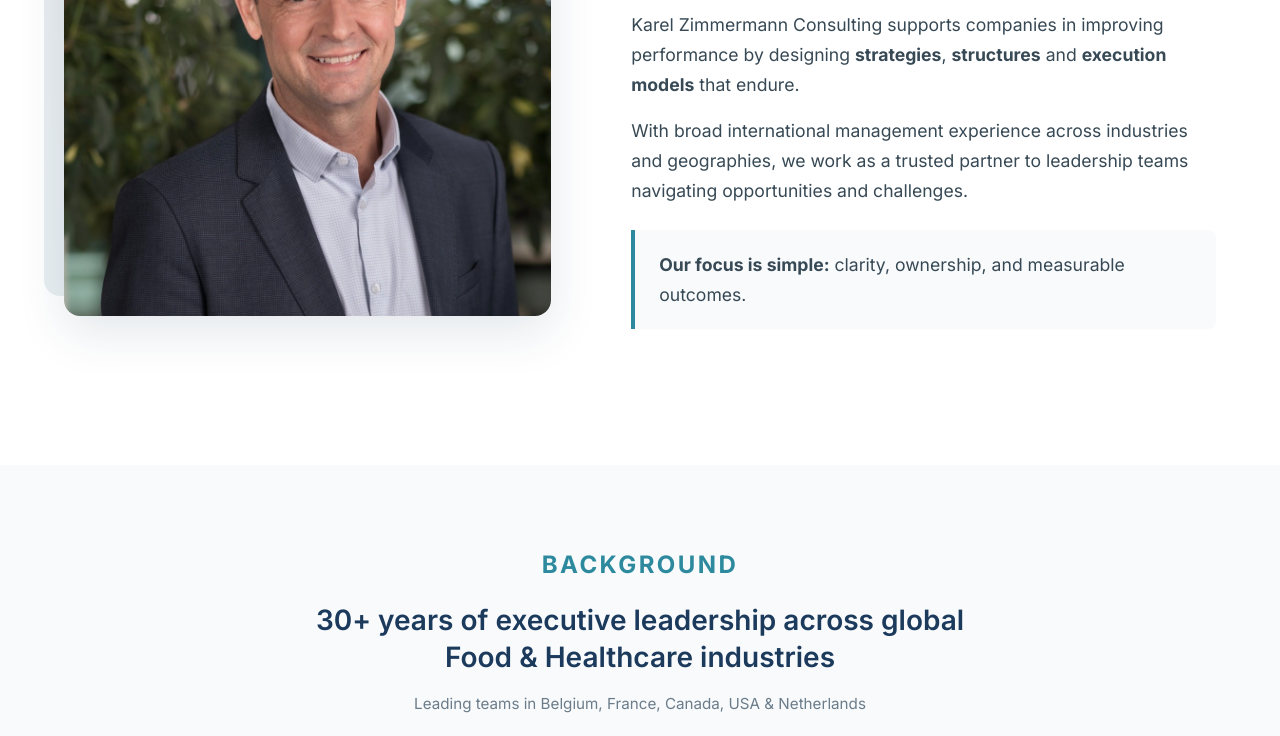
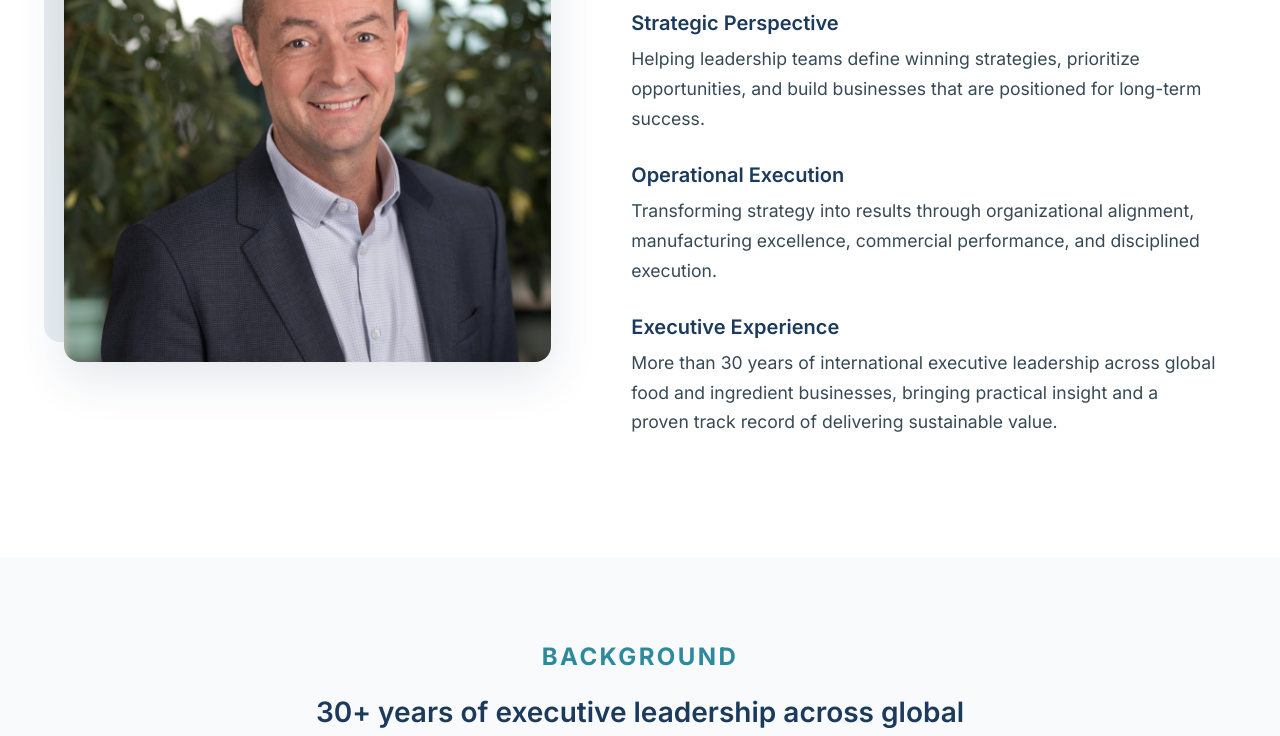
Before and after one commit to stephanzimm/KZ-consulting, a plain HTML site: page index.html in a window 1280 px wide. Shown: the part 1105-1841 px from the top of the page. Drawn offline with Linux system fonts and the light colour scheme.

Commit message:
Restructure About section into three labeled points

```diff
--- a/index.html
+++ b/index.html
@@ -66,12 +66,25 @@
                 <div class="about-content">
                     <span class="section-tag">Who We Are</span>
                     <h2>Enabling Sustainable Performance</h2>
-                    <p>Karel Zimmermann Consulting supports companies in improving performance by designing <strong>strategies</strong>,
-                        <strong>structures</strong> and <strong>execution models</strong> that endure.</p>
-                    <p>With broad international management experience across industries and geographies, we work as a
-                        trusted partner to leadership teams navigating opportunities and challenges.</p>
-                    <p class="focus-statement"><strong>Our focus is simple:</strong> clarity, ownership, and measurable
-                        outcomes.</p>
+                    <div class="about-points">
+                        <div class="about-point">
+                            <h3>Strategic Perspective</h3>
+                            <p>Helping leadership teams define winning strategies, prioritize opportunities,
+                                and build businesses that are positioned for long-term success.</p>
+                        </div>
+                        <div class="about-point">
+                            <h3>Operational Execution</h3>
+                            <p>Transforming strategy into results through organizational alignment,
+                                manufacturing excellence, commercial performance, and disciplined
+                                execution.</p>
+                        </div>
+                        <div class="about-point">
+                            <h3>Executive Experience</h3>
+                            <p>More than 30 years of international executive leadership across global food
+                                and ingredient businesses, bringing practical insight and a proven track
+                                record of delivering sustainable value.</p>
+                        </div>
+                    </div>
                 </div>
             </div>
         </div>
--- a/styles.css
+++ b/styles.css
@@ -400,12 +400,19 @@
     font-size: 1.1rem;
 }
 
-.focus-statement {
-    margin-top: 24px;
-    padding: 20px 24px;
-    background: var(--gray-50);
-    border-left: 4px solid var(--teal);
-    border-radius: 0 8px 8px 0;
+.about-points {
+    display: flex;
+    flex-direction: column;
+    gap: 28px;
+    margin-top: 8px;
+}
+
+.about-point h3 {
+    margin-bottom: 8px;
+}
+
+.about-point p {
+    margin-bottom: 0;
 }
 
 /* ========================================
@@ -1117,11 +1124,6 @@
         font-size: 1rem;
     }
 
-    .focus-statement {
-        padding: 16px 20px;
-        font-size: 0.95rem;
-    }
-
     /* Section headers */
     .section-header {
         margin: 0 auto 40px;
```
